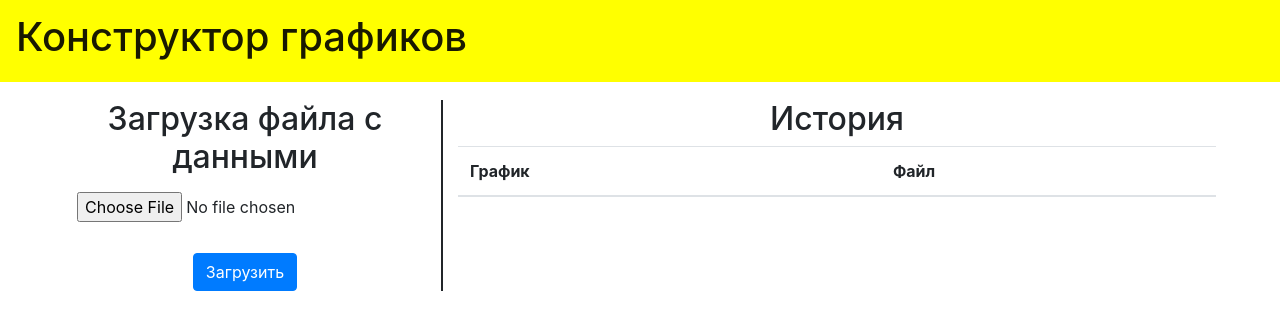
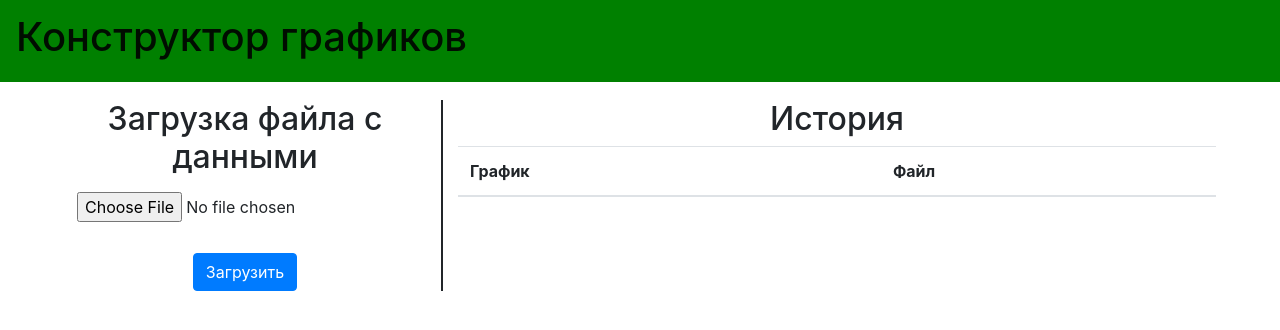
Before and after one commit to AVVasiliev/graphics-visualizer, a Flask app: template graphics_app/templates/index.html in a window 1280 px wide. Shown: the top 330 px of the page. Run offline with Flask 2, Linux system fonts and the light colour scheme; the template is opened without the code that fills it, so the values that code supplies are empty; some libraries are stand-ins or nearby versions.

Commit message:
Цвет заголовка
Цвет заголовка изменен на зеленый

```diff
--- a/graphics_app/templates/core.html
+++ b/graphics_app/templates/core.html
@@ -18,7 +18,7 @@
     <title>{{ page_title }}</title>
   </head>
   <body>
-        <nav class="navbar fixed-top navbar-light", style="background-color: #FFFF00;">
+        <nav class="navbar fixed-top navbar-light", style="background-color: #008000;">
             <a class="navbar-brand" href="{{ url_for('load_file') }}"><h1>Конструктор графиков</h1></a>
         </nav>
 
--- a/graphics_app/templates/plotter.html
+++ b/graphics_app/templates/plotter.html
@@ -18,7 +18,7 @@
     <div class="col-md-4">
     <h2 align="center">Настройки</h2>
         <form method="post">
-          <p><b>Цветовая гамма</b></p>
+            <p><b>Цветовая гамма</b></p>
               {% for cmap in args["colorlist"] %}
                   <div>
                     {% if cmap.flag %}
```
